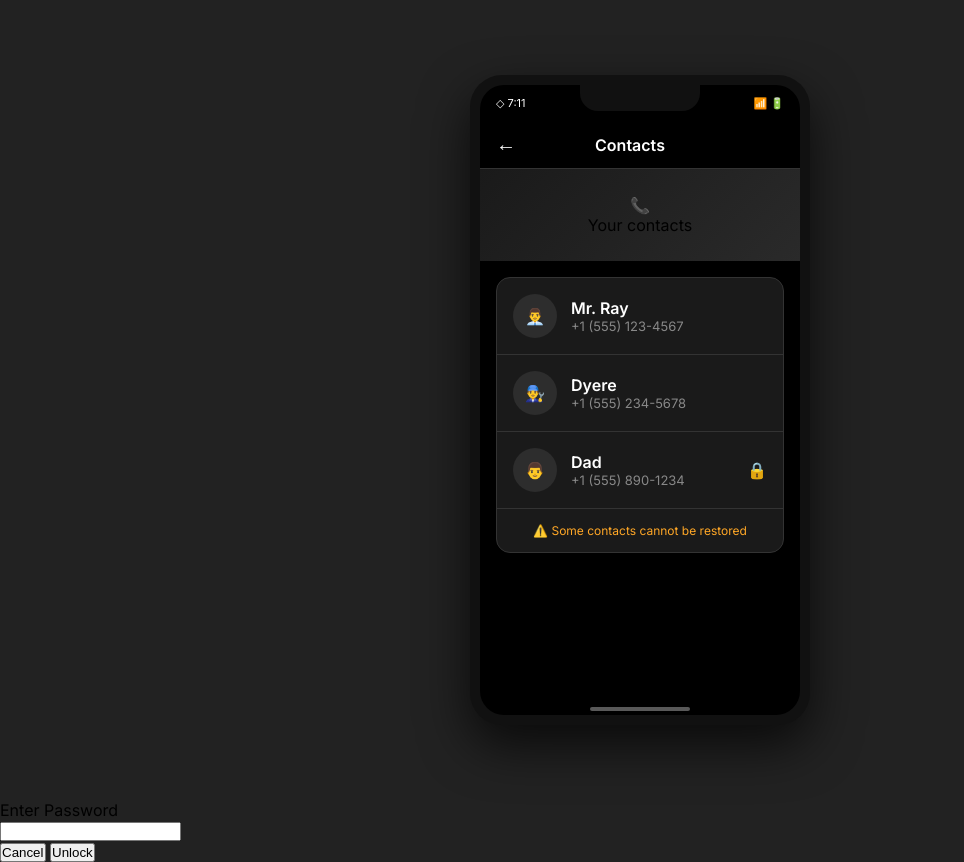
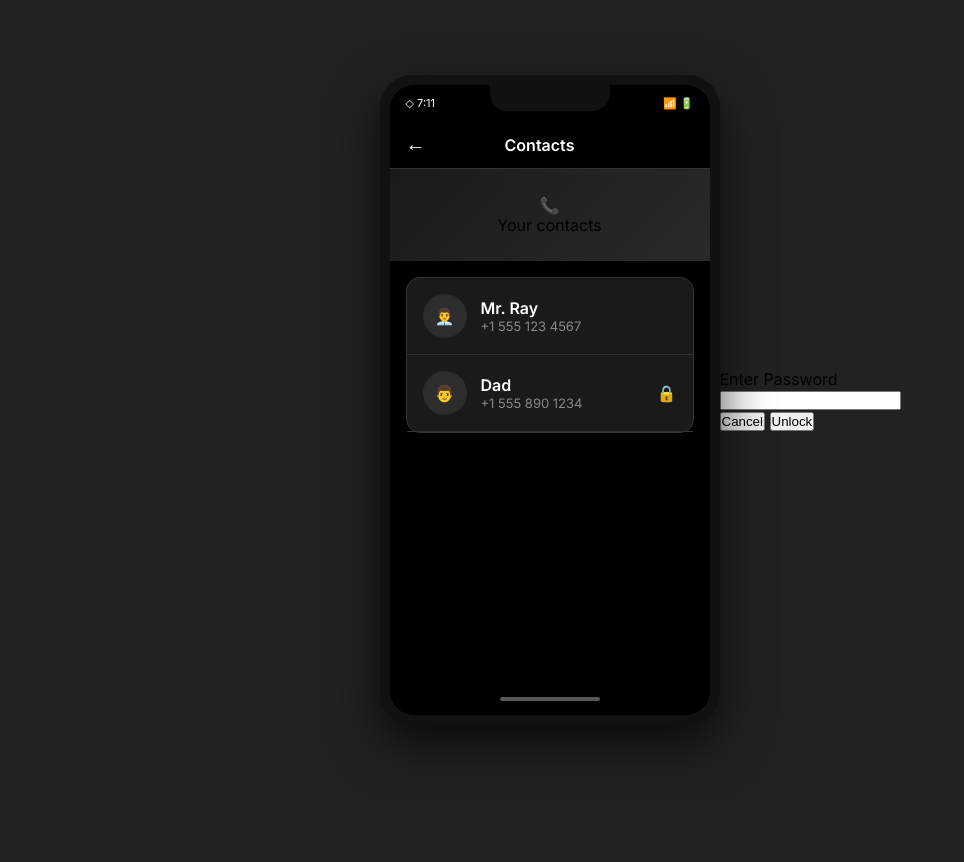
Before and after one commit to projectsofkhan/trailstory, a plain HTML site: page apps/phone/index.html in a window 1280 px wide. Shown: the whole page, without its empty margins (0-964 px from the left). After the commit the page ends 800 px from the top, so only its background shows below. Drawn offline with Linux system fonts and the light colour scheme.

Commit message:
Upe index.html

```diff
--- a/apps/phone/index.html
+++ b/apps/phone/index.html
@@ -2,16 +2,15 @@
 <html lang="en">
 <head>
 <meta charset="UTF-8">
-  <meta name="viewport" content="width=device-width, initial-scale=1.0, user-scalable=no, viewport-fit=cover">
-  <meta name="theme-color" content="#000000">
+<meta name="viewport" content="width=device-width,initial-scale=1.0,user-scalable=no">
 <title>Phone</title>
 
-  <link href="https://fonts.googleapis.com/css2?family=Inter:wght@300;400;500;600;700&display=swap" rel="stylesheet">
+<link href="https://fonts.googleapis.com/css2?family=Inter:wght@400;600&display=swap" rel="stylesheet">
 
-  <!-- GLOBAL MOBILE STYLE -->
+<!-- GLOBAL MOBILE -->
 <link rel="stylesheet" href="../../global/phone/style.css">
 
-  <!-- PHONE APP STYLE -->
+<!-- PHONE APP -->
 <link rel="stylesheet" href="style.css">
 </head>
 
@@ -23,15 +22,28 @@
 
 <div class="screen">
 
-      <div class="status-bar" id="statusBar">
+<!-- REQUIRED BY GLOBAL SCRIPT -->
+<div id="controlPanel" class="control-panel">
+  <div class="qc-left">
+    <div class="music-icon">🎵</div>
+    <div class="music-label">Music</div>
+  </div>
+  <div class="qc-right">
+    <div class="qc-app"><div class="qc-app-icon">📶</div>Data</div>
+    <div class="qc-app"><div class="qc-app-icon">🔊</div>Sound</div>
+    <div class="qc-app"><div class="qc-app-icon">🔦</div>Flash</div>
+    <div class="qc-app"><div class="qc-app-icon">✈️</div>Air</div>
+  </div>
+</div>
+
+<div id="statusBar" class="status-bar">
   <div>◇ <span id="current-time">00:00</span></div>
   <div>Phone</div>
   <div>📶 🔋</div>
 </div>
 
 <div class="app-page">
-
-        <div class="app-header dark">
+<div class="app-header">
   <button class="back-button">←</button>
   <div class="app-title">Contacts</div>
   <div style="width:40px"></div>
@@ -47,43 +59,26 @@
 <div class="contacts-section">
 <div class="contacts-container">
 
-              <div class="contacts-list">
-
 <div class="contact-item" onclick="openContact('Mr. Ray')">
   <div class="contact-avatar">👨‍💼</div>
-                  <div class="contact-info">
+  <div>
     <div class="contact-name">Mr. Ray</div>
-                    <div class="contact-number">+1 (555) 123-4567</div>
-                  </div>
-                </div>
-
-                <div class="contact-item" onclick="openContact('Dyere')">
-                  <div class="contact-avatar">👨‍🔧</div>
-                  <div class="contact-info">
-                    <div class="contact-name">Dyere</div>
-                    <div class="contact-number">+1 (555) 234-5678</div>
+    <div class="contact-number">+1 555 123 4567</div>
   </div>
 </div>
 
 <div class="contact-item locked" onclick="showPasswordPrompt('Dad')">
   <div class="contact-avatar">👨</div>
-                  <div class="contact-info">
+  <div>
     <div class="contact-name">Dad</div>
-                    <div class="contact-number">+1 (555) 890-1234</div>
+    <div class="contact-number">+1 555 890 1234</div>
   </div>
   <div class="contact-lock">🔒</div>
 </div>
 
 </div>
-
-              <div class="contacts-warning">
-                ⚠️ Some contacts cannot be restored
 </div>
 
-            </div>
-          </div>
-
-        </div>
 </div>
 </div>
 
@@ -92,7 +87,7 @@
 </div>
 </div>
 
-<!-- PASSWORD OVERLAY -->
+<!-- PASSWORD -->
 <div id="passwordOverlay" class="password-overlay">
 <div class="password-container">
   <div class="password-title">Enter Password</div>
@@ -105,10 +100,7 @@
 </div>
 </div>
 
-<!-- GLOBAL MOBILE SCRIPT -->
 <script src="../../global/phone/script.js"></script>
-
-<!-- PHONE APP SCRIPT -->
 <script src="script.js"></script>
 </body>
 </html>
```
Lines whose indentation alone changed are shown as unchanged.
